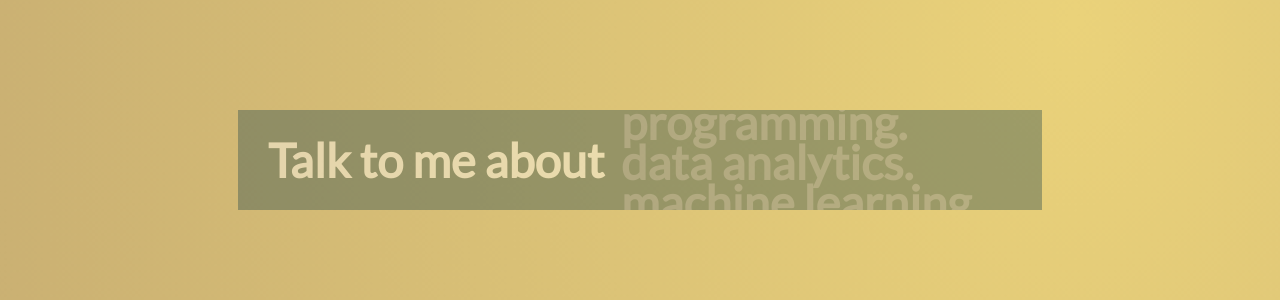
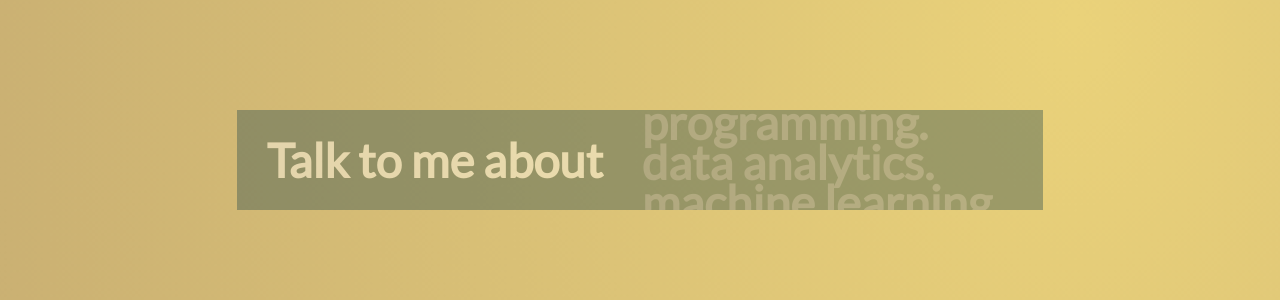
Before and after one commit to nmits/nmits.github.io, a Jekyll site: the page built from index.html, in a window 1280 px wide. Shown: the part 286-586 px from the top of the page. Built offline with Jekyll 4.4.1, drawn with Linux system fonts in a browser that asks for light colours; nearby versions of some CDN libraries.

Commit message:
Fixing mobile site

```diff
--- a/_sass/_layout.scss
+++ b/_sass/_layout.scss
@@ -236,8 +236,6 @@
       line-height: 40px;
       list-style-type: none;
       padding-top: 44vh;
-      margin-left: auto;
-      margin-right: auto;
 
   &__container {
         font-weight: 600;
@@ -245,11 +243,10 @@
         height: 40px;
         padding: 30px 30px;
         margin: auto;
-        /* padding-top: 50%; */
         color: white;
         background-color: darkslategray;
         opacity: 0.4;
-        width: 744px;
+        width: min-content;
 
     &__text {
         display: inline;
@@ -259,7 +256,7 @@
 
     &__list {
       margin-top: 0;
-      padding-left: 323px;
+      padding-left: 345px;
       text-align: left;
       list-style: none;
       color: slategrey;
@@ -453,12 +450,13 @@
             height: 40px;
             padding: 0 20px;
             max-width: 80%;
+            width: min-content;
 
         &__text {
         }
 
         &__list {
-          padding-left: 25vw;
+          padding-left: 108px;
 
           &__item {
             line-height:40px;
```
